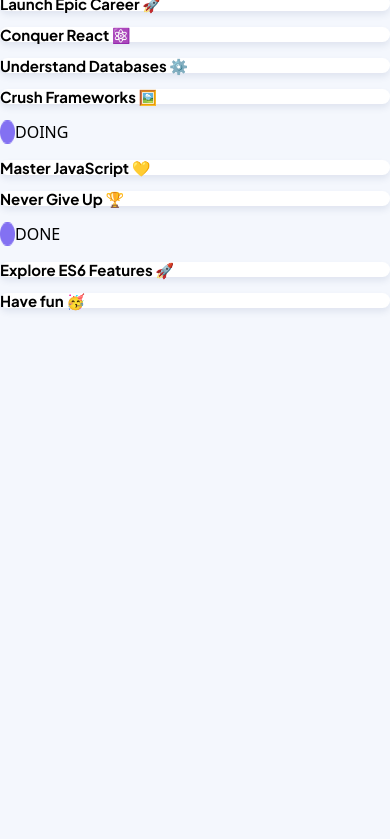
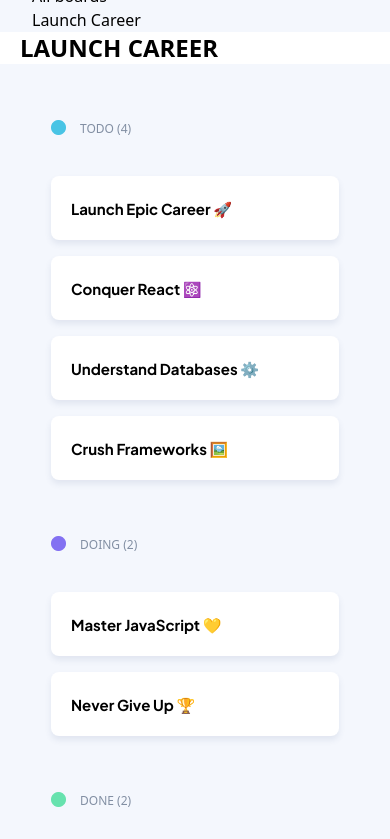
Before and after one commit to MarkSchae/MARSCH25097_PTO2501_GroupA_MarkSchaefer_JSL01, a website: page src/index.html in a window 390 px wide. Shown: the part 112-951 px from the top of the page. Before the commit the page ends 844 px from the top, so only its background shows below. Drawn offline with Linux system fonts and the light colour scheme.

Commit message:
Completed mobile screen layout. Started implementing desktop layout alterations.

```diff
--- a/src/index.html
+++ b/src/index.html
@@ -10,31 +10,35 @@
     <title>KanBan</title>
 </head>
 
-<body class="bg-[#F4F7FD]">
+<body class="bg-[#F4F7FD] sm:grid sm:grid-cols-[300px_1fr] sm:grid-rows-[1024px]">
     <!-- Header section with the kanban svg -->
     <!-- Mobile first -->
-     <header>
-        <img src="/images/logo-light.svg" alt="Kanban Logo">
+     <header class="sm:bg-white pt-8 pl-8">
+        <img src="/images/logo-light.svg" class="w-[375px] h-16 sm:w-[169px] sm:h-[30px]" alt="Kanban Logo">
+        <div>All boards</div>
+        <div>Launch Career</div>
      </header>
 
-     <main class="grid grid-cols-1 gap-4 sm:grid-cols-3">
-        <!-- First column ToDo -->
-         <div class="flex flex-col gap-4">
-            <div class="flex flex-row"><img src="/images/Oval.png" alt="">TODO</div>
+     <main class="grid grid-cols-1 gap-4 sm:grid-cols-3 sm:grid-rows-[97px_1fr]">
+         <!-- Heading for the desktop screen, span the entire first row -->
+         <div class="col-span-full bg-white text-2xl flex items-center pl-5 font-bold">LAUNCH CAREER</div>
+        <!-- First column 'todo' -->
+         <div class="flex flex-col gap-4 items-center">
+            <div class="flex flex-row w-72 h-4 text-[12px] py-10 shrink-0 text-[#828FA3]"><img src="/images/Oval-b.png" class="w-[15px] h-[15px] mr-3.5" alt="Purple circle">TODO (4)</div>
             <div class="card-styling">Launch Epic Career 🚀</div>
             <div class="card-styling">Conquer React ⚛️</div>
             <div class="card-styling">Understand Databases ⚙️</div>
             <div class="card-styling">Crush Frameworks 🖼️</div>
          </div>
-        <!-- Second Doing -->
-        <div class="flex flex-col gap-4">
-            <div class="flex flex-row"><img src="/images/Oval.png" alt="">DOING</div>
+        <!-- Second column 'Doing' -->
+        <div class="flex flex-col gap-4 items-center">
+            <div class="flex flex-row w-72 h-4 text-[12px] py-10 shrink-0 text-[#828FA3]"><img src="/images/Oval.png" class="w-[15px] h-[15px] mr-3.5" alt="Purple circle">DOING (2)</div>
             <div class="card-styling">Master JavaScript 💛</div>
             <div class="card-styling"> Never Give Up 🏆</div>
          </div>
-        <!-- Third Done -->
-        <div class="flex flex-col gap-4">
-            <div class="flex flex-row"><img src="/images/Oval.png" alt="">DONE</div>
+        <!-- Third column 'Done' -->
+        <div class="flex flex-col gap-4 items-center">
+            <div class="flex flex-row w-72 h-4 text-[12px] py-10 shrink-0 text-[#828FA3]"><img src="/images/Oval-g.png" class="w-[15px] h-[15px] mr-3.5" alt="Purple circle">DONE (2)</div>
             <div class="card-styling">Explore ES6 Features 🚀</div>
             <div class="card-styling">Have fun 🥳</div>
          </div>
--- a/src/input.css
+++ b/src/input.css
@@ -2,7 +2,8 @@
 
 @import "tailwindcss";
 
+/* Styling for the tasks cards */
 .card-styling {
-    @apply rounded-lg bg-[#FFFFFF] font-bold leading-[100%] text-[15px] tracking-[0px] font-['Plus_Jakarta_Sans'];
+    @apply h-16 w-72 flex items-center pl-5 rounded-lg bg-[#FFFFFF] font-bold leading-[100%] text-[15px] tracking-[0px] font-['Plus_Jakarta_Sans'];
     box-shadow: 0px 4px 6px 0px #364E7E1A;
 }
```
Also changed, not shown: images/Oval-b.png (added), images/Oval-g.png (added), src/output.css.
